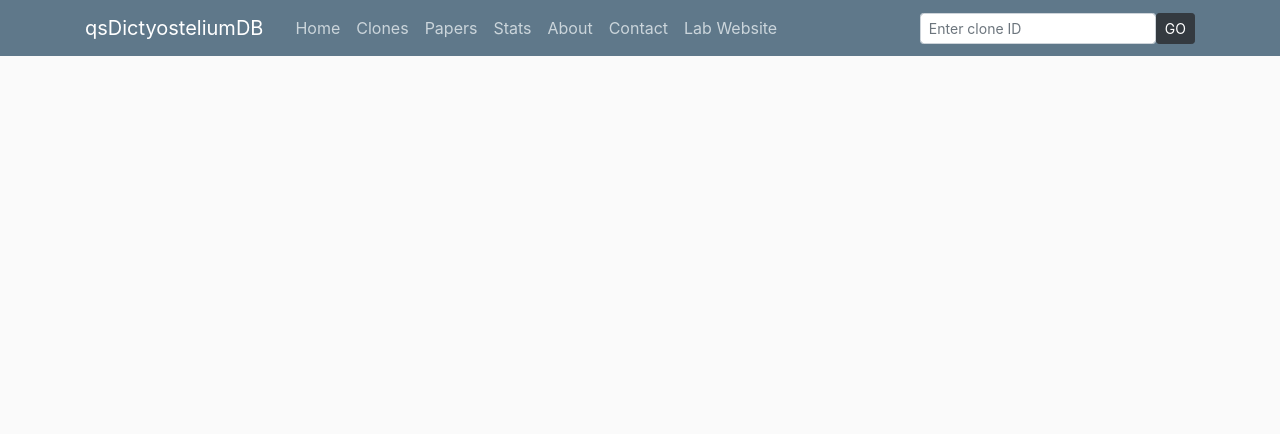
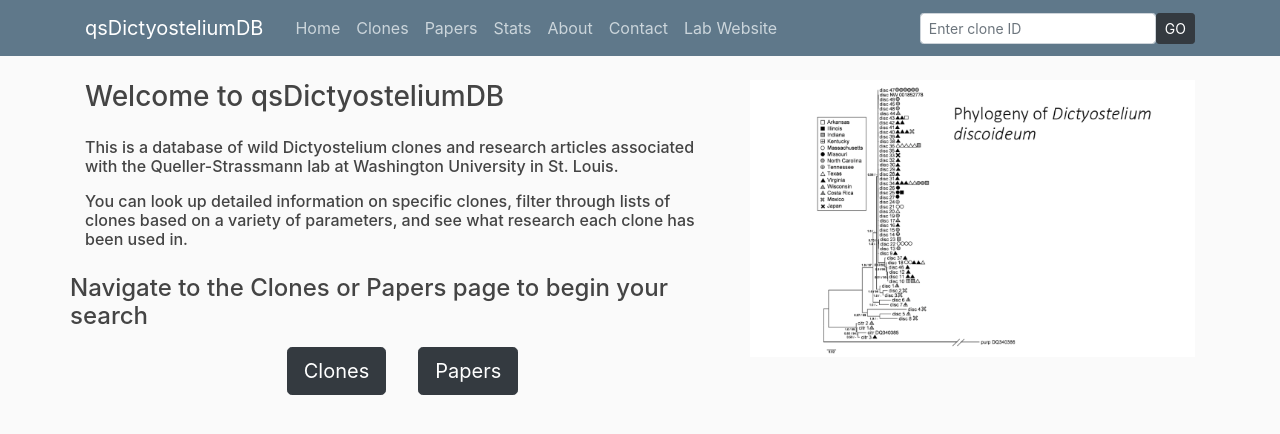
Before and after one commit to rnsherpa/qsDictyosteliumDB, a Django app: page / in a window 1280 px wide. Shown: the top 434 px of the page. Run offline with Django 3.2, Linux system fonts and the light colour scheme; parts of the project's set-up code (start-up, migrations or seed data) failed here and were passed over; some libraries are stand-ins or nearby versions.

Commit message:
set up homepage

```diff
--- a/db_app/models.py
+++ b/db_app/models.py
@@ -27,6 +27,7 @@ class Clone(models.Model):
     endo_seq_hit = models.CharField("Endosymbiont 16S Sequence Hit", max_length=100, blank=True)
     burk_species = models.CharField("Burkholderia Species", max_length=50, blank=True)
 
+
     class Meta:
         ordering = ['index']
 
--- a/db_app/templates/db_app/home.html
+++ b/db_app/templates/db_app/home.html
@@ -1 +1,27 @@
 {% extends "db_app/base.html" %}
+{% load static %}
+{% block content %}
+
+<div class="container">
+    <div class="row">
+        <div class="col-md-7">
+            <h3 class="mb-4">Welcome to qsDictyosteliumDB</h3>
+            <h6 class="mb-3">This is a database of wild Dictyostelium clones and research articles associated with the Queller-Strassmann lab at Washington University in St. Louis.</h6>
+            <h6>You can look up detailed information on specific clones, filter through lists of clones based on a variety of parameters, and see what research each clone has been used in.</h6>
+            <div class="row justify-content-center mt-4">
+        <h4>Navigate to the Clones or Papers page to begin your search</h4>
+    </div>
+        <div class="row justify-content-center mt-2">
+            <button type="button" class="btn btn-dark btn-lg mr-3">Clones</button>
+            <button type="button" class="btn btn-dark btn-lg ml-3">Papers</button>
+        </div>
+        </div>
+        <div class="col-md-5">
+            <img src="{% static 'images/home_images/dicty_phylo.png' %}" width="100%" alt="Phylogenetic tree of wild Dictyostelium clones">
+        </div>
+
+    </div>
+
+</div>
+
+{% endblock content %}
```
Also changed, not shown: db_app/templates/db_app/about.html (+5 -2 lines), db_app/static/images/home_images/dicty_phylo.png (added).
